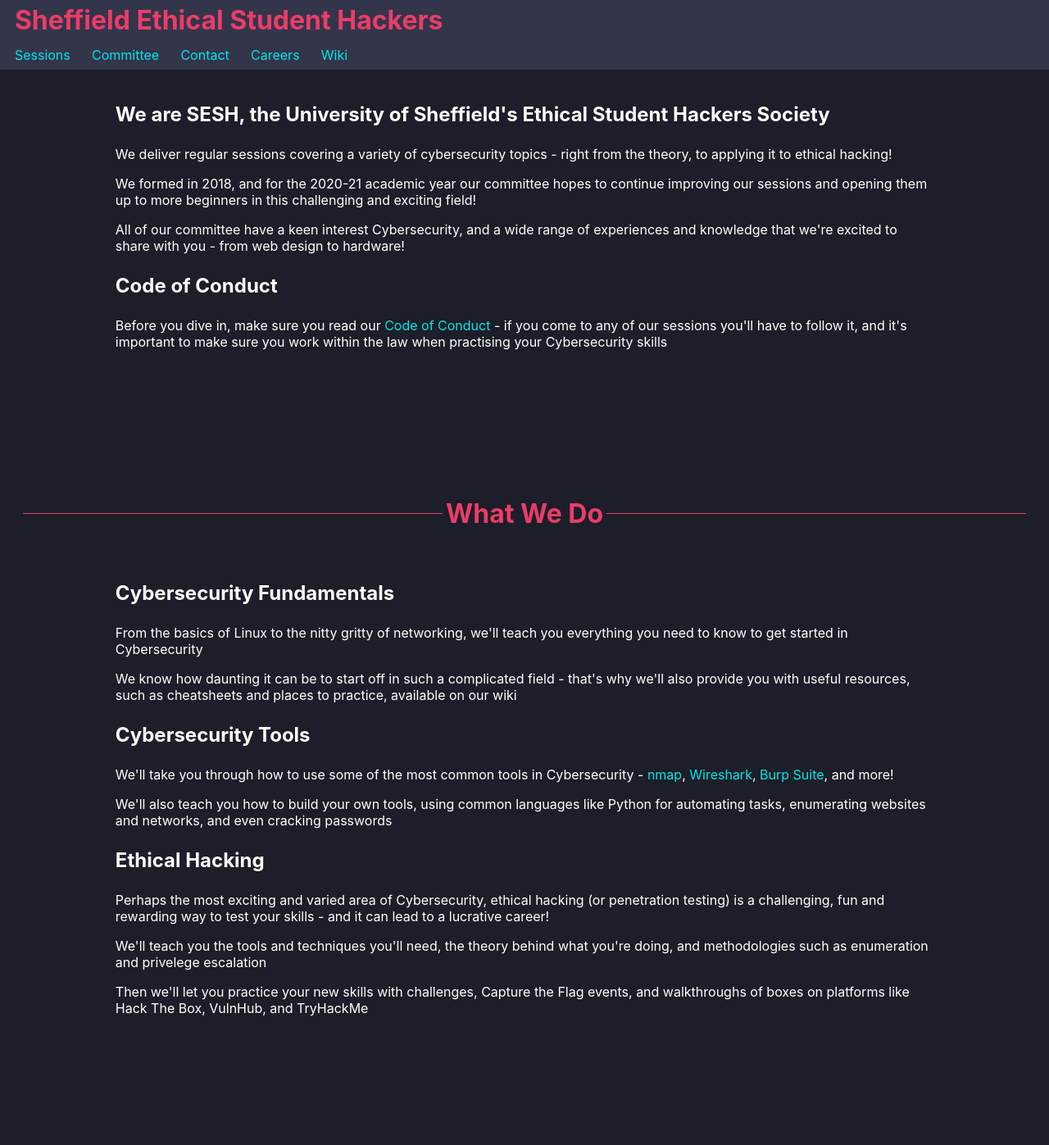
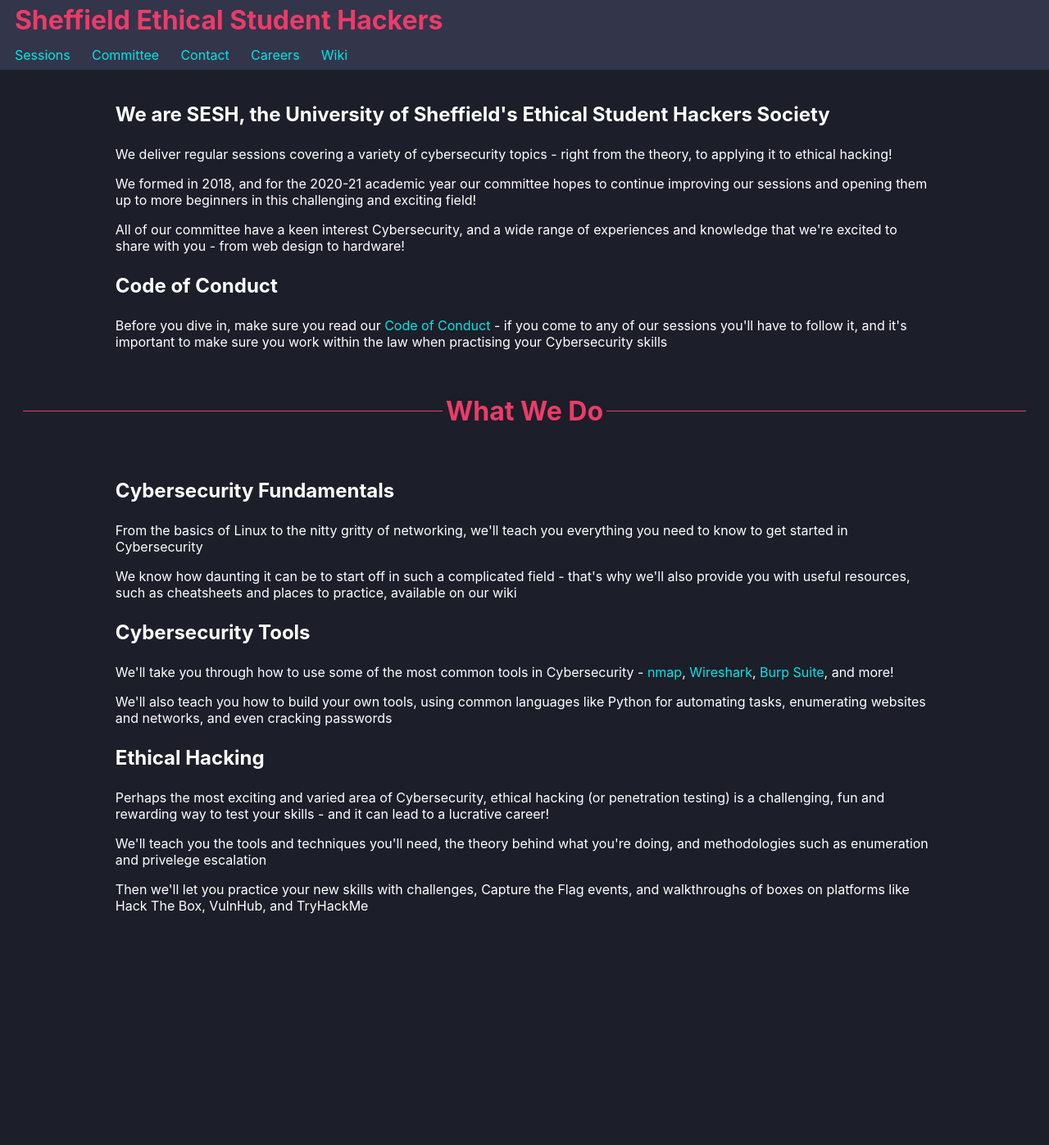
Before and after one commit to ShefESH/SeshWebsite, a Jekyll site: the page built from shefesh-site/index.html, in a window 1280 px wide. Shown: the whole page at 82% size. Built offline with Jekyll 4.4.1, drawn with Linux system fonts in a browser that asks for light colours; after the commit the page ends 1272 px from its top, so only the background shows below that.

Commit message:
style fix

```diff
--- a/shefesh-site/index.html
+++ b/shefesh-site/index.html
@@ -4,7 +4,7 @@
 ---
 
 <div id="indexBody">
-    <div class="content-wrapper">
+    <div class="content-wrapper" style="padding-bottom: 0;">
         <h3>We are SESH, the University of Sheffield's Ethical Student Hackers Society</h3>
 
             <p>We deliver regular sessions covering a variety of cybersecurity topics - right from the theory, to applying it to ethical hacking!</p>
```
